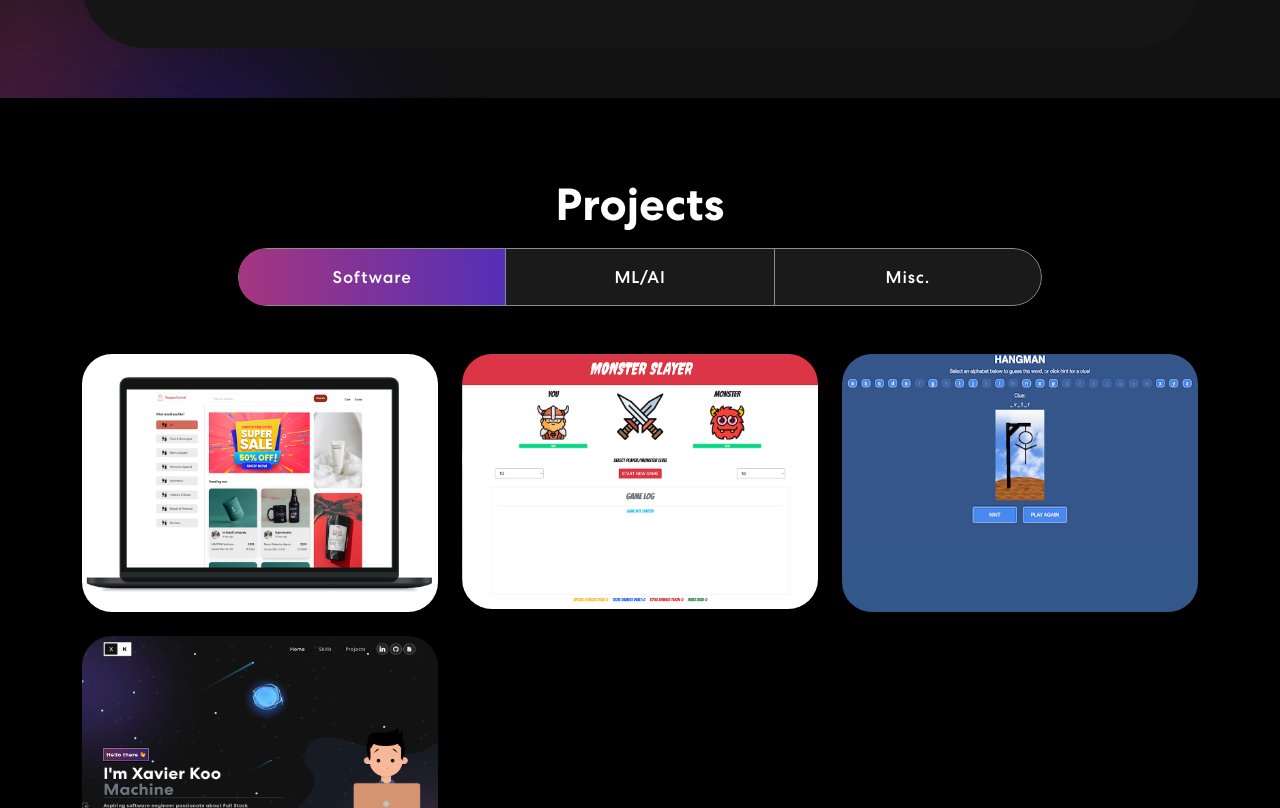
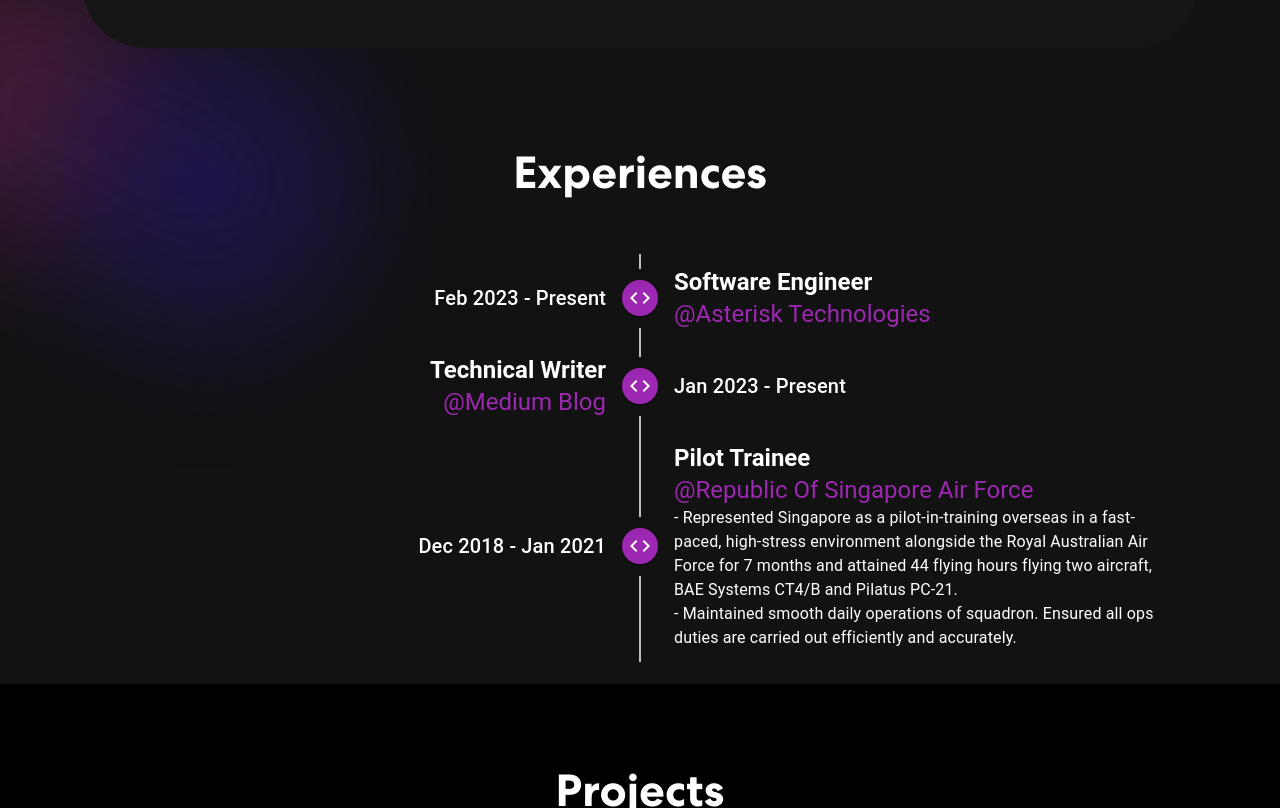
Before and after one commit to xavierkoo/xavierkoo.github.io, a React (Create React App) app: page / in a window 1280 px wide. Shown: the part 1392-2200 px from the top of the page. Built offline with nearby package versions, Linux system fonts and the light colour scheme; what react-cursor-custom would draw is missing.

Commit message:
feat: edit components order and experience timeline

```diff
--- a/package.json
+++ b/package.json
@@ -5,6 +5,7 @@
   "dependencies": {
     "@emotion/react": "^11.10.5",
     "@emotion/styled": "^11.10.5",
+    "@material-ui/core": "^4.12.4",
     "@mui/icons-material": "^5.11.0",
     "@mui/lab": "^5.0.0-alpha.113",
     "@mui/material": "^5.11.1",
--- a/src/App.js
+++ b/src/App.js
@@ -20,8 +20,8 @@ function App() {
         <NavBar />
         <Banner />
         <Skills />
+        <Experience />
         <Projects />
-        <Experience />
         <Footer />
       </CursorProvider>
     </div>
--- a/src/components/Experience.js
+++ b/src/components/Experience.js
@@ -7,7 +7,6 @@ import TimelineConnector from "@mui/lab/TimelineConnector";
 import TimelineContent from "@mui/lab/TimelineContent";
 import TimelineOppositeContent from "@mui/lab/TimelineOppositeContent";
 import TimelineDot from "@mui/lab/TimelineDot";
-import SchoolIcon from '@mui/icons-material/School';
 import CodeIcon from '@mui/icons-material/Code';
 import Typography from "@mui/material/Typography";
 
@@ -19,9 +18,9 @@ export const Experience = () => {
                 <Row>
                     <Col>
                         <div>
-                            <h2 className="mt-5">
-                                Experiences
-                            </h2>
+                        <h2 className="m-5" style={{ fontSize: '45px', fontWeight: '700', textAlign: 'center' }}>
+                            Experiences
+                        </h2>
                             <Timeline position="alternate">
                                 <TimelineItem>
                                     <TimelineOppositeContent
@@ -34,14 +33,14 @@ export const Experience = () => {
                                     </TimelineOppositeContent>
                                     <TimelineSeparator>
                                     <TimelineConnector  />
-                                    <TimelineDot color="primary">
+                                    <TimelineDot color="secondary">
                                         <CodeIcon />
                                     </TimelineDot>
                                     <TimelineConnector />
                                     </TimelineSeparator>
                                     <TimelineContent sx={{ py: "12px", px: 2 }}>
                                     <Typography  fontWeight="bold" variant="h5" component="span">
-                                    Software Engineer <Typography variant="h5" color="primary">@Asterisk Technologies</Typography>
+                                    Software Engineer <Typography variant="h5" color="secondary">@Asterisk Technologies</Typography>
                                     </Typography>
                                     <Typography></Typography> {/* TODO: add description */}
                                     </TimelineContent>
@@ -57,14 +56,14 @@ export const Experience = () => {
                                     </TimelineOppositeContent>
                                     <TimelineSeparator>
                                     <TimelineConnector  />
-                                    <TimelineDot color="primary">
+                                    <TimelineDot color="secondary">
                                         <CodeIcon />
                                     </TimelineDot>
                                     <TimelineConnector />
                                     </TimelineSeparator>
                                     <TimelineContent sx={{ py: "12px", px: 2 }}>
                                     <Typography  fontWeight="bold" variant="h5" component="span">
-                                    Technical Writer <Typography variant="h5" color="primary">@Medium Blog</Typography>
+                                    Technical Writer <Typography variant="h5" color="secondary">@Medium Blog</Typography>
                                     </Typography>
                                     <Typography></Typography> {/* TODO: add description */}
                                     </TimelineContent>
@@ -80,14 +79,14 @@ export const Experience = () => {
                                     </TimelineOppositeContent>
                                     <TimelineSeparator>
                                     <TimelineConnector  />
-                                    <TimelineDot color="primary">
+                                    <TimelineDot color="secondary">
                                         <CodeIcon />
                                     </TimelineDot>
                                     <TimelineConnector />
                                     </TimelineSeparator>
                                     <TimelineContent sx={{ py: "12px", px: 2 }}>
                                     <Typography  fontWeight="bold" variant="h5" component="span">
-                                        Pilot Trainee <Typography variant="h5" color="primary">@Republic Of Singapore Air Force</Typography>
+                                        Pilot Trainee <Typography variant="h5" color="secondary">@Republic Of Singapore Air Force</Typography>
                                     </Typography>
                                     <Typography> - Represented Singapore as a pilot-in-training overseas in a fast-paced, high-stress environment alongside the Royal Australian Air Force for 7 months and attained 44 flying hours flying two aircraft, BAE Systems CT4/B and Pilatus PC-21.</Typography>
                                     <Typography> - Maintained smooth daily operations of squadron. Ensured all ops duties are carried out efficiently and accurately.</Typography>
```
Also changed, not shown: 1 other file (tests, documents, lock files or other folders).
